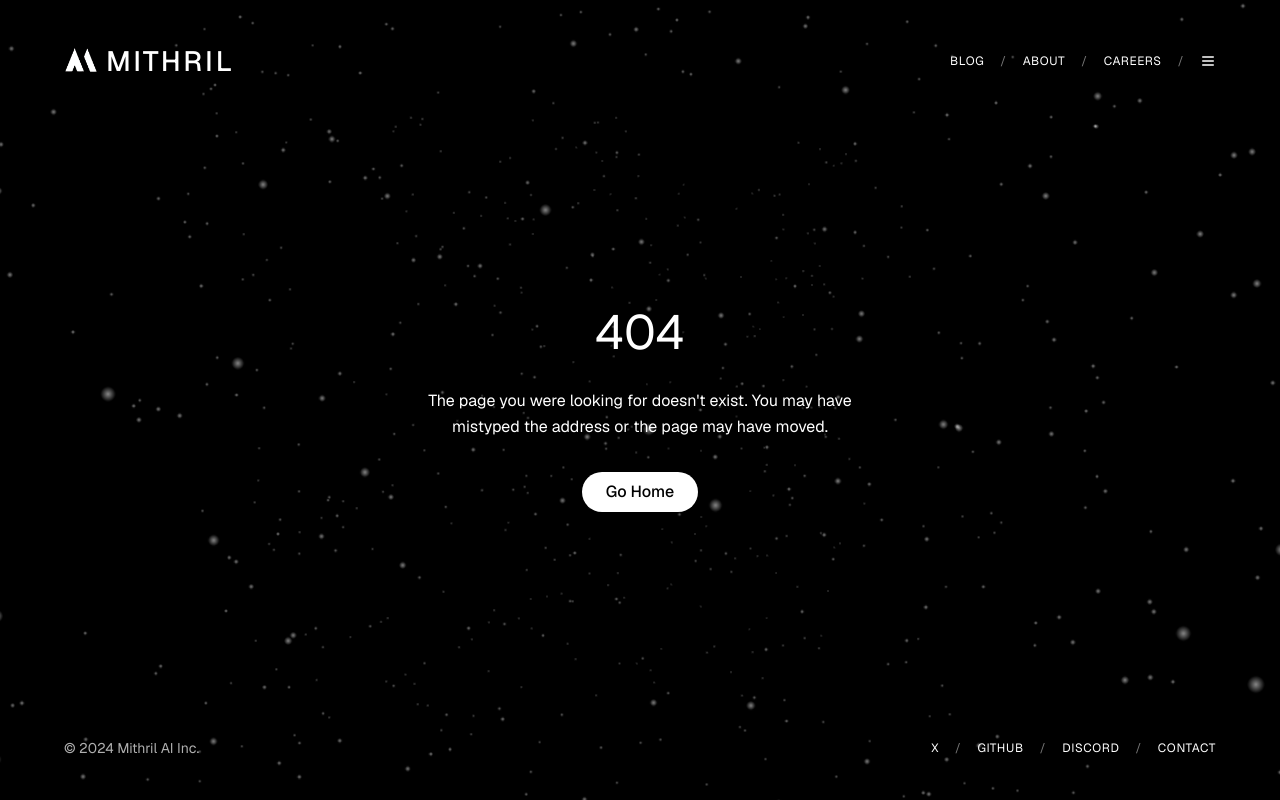
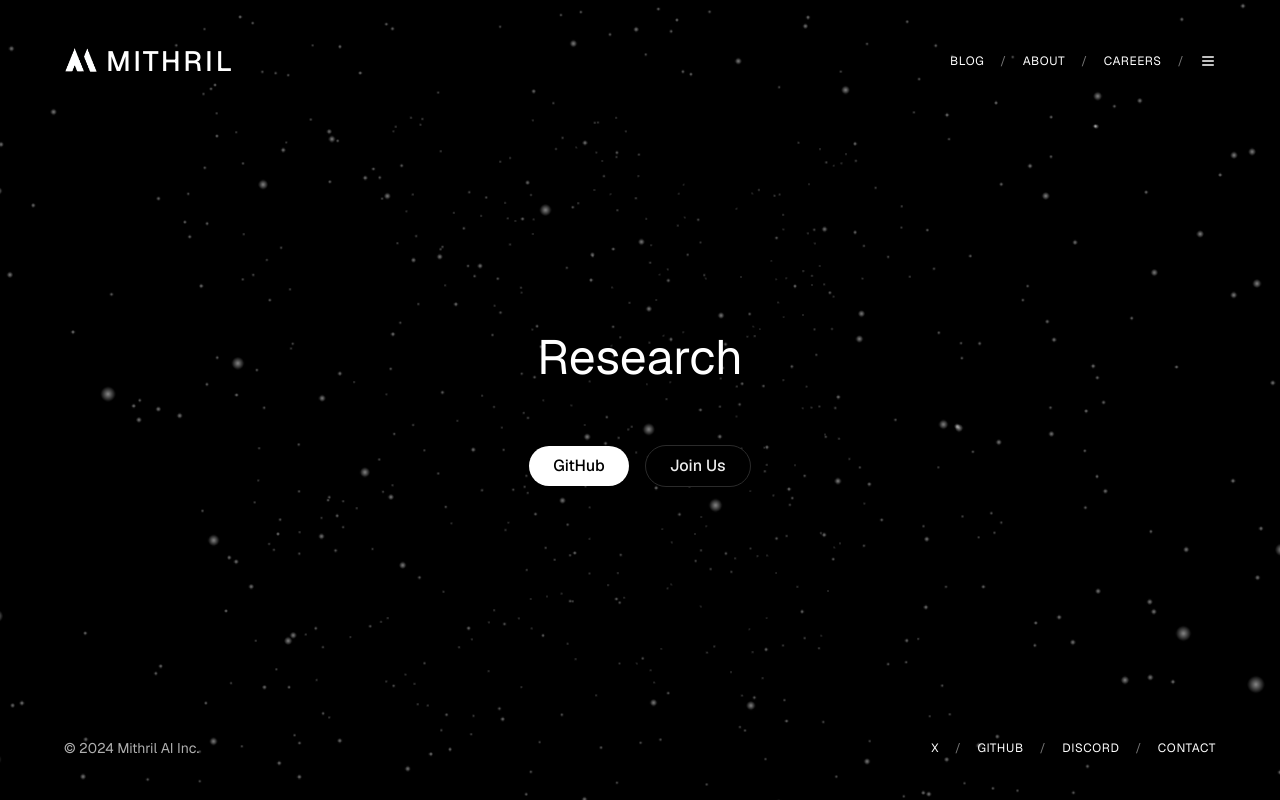
Before and after one commit to 1msirius/mithril-site, a Next.js app: page /research in a window 1280 px wide. Before the commit this address had no page. Built offline with nearby package versions, Linux system fonts and the light colour scheme.

Commit message:
Add research page

```diff
--- /dev/null
+++ b/app/research/page.tsx
@@ -0,0 +1,27 @@
+import type { Metadata } from "next";
+
+export const metadata: Metadata = {
+  title: "Research",
+  description: "Mithril AI Research",
+};
+
+export default function About() {
+  return (
+    <div className="flex flex-col items-center justify-center h-[82vh] text-center px-4">
+      <h1 className="text-4xl md:text-5xl mb-8">Research</h1>
+      <p className="text-lg mb-8 w-full max-w-[710px] font-[family-name:var(--font-geist-mono)]"></p>
+      <div className="flex gap-4 items-center">
+        <a href="https://github.com/mithrilai">
+          <button className="bg-white text-black px-6 py-2 rounded-full text-base font-medium hover:bg-gray-200 transition-colors">
+            GitHub
+          </button>
+        </a>
+        <a href="https://discord.gg/jgy376Jyka">
+          <button className="bg-black text-[#EDEDED] border border-solid border-[#2B2B2B] px-6 py-2 rounded-full text-base font-medium hover:bg-[#111111] transition-colors">
+            Join Us
+          </button>
+        </a>
+      </div>
+    </div>
+  );
+}
```
